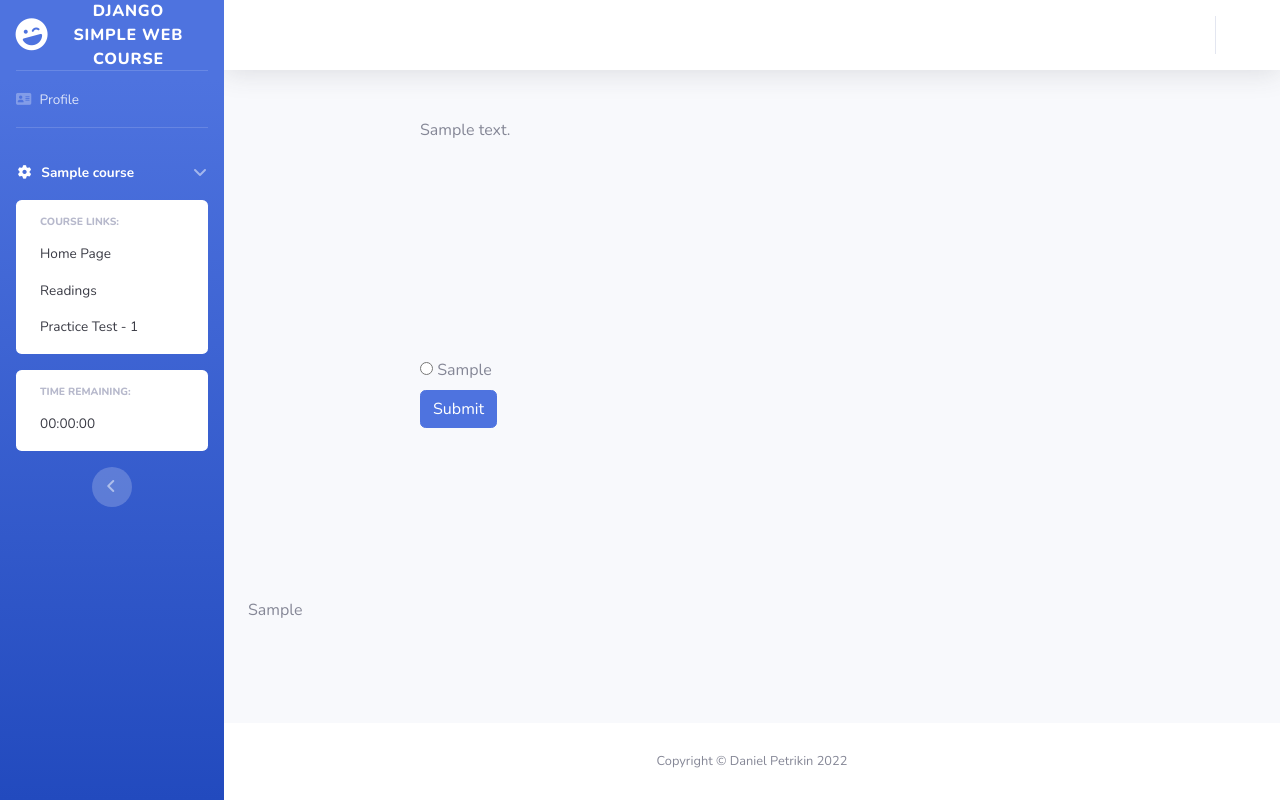
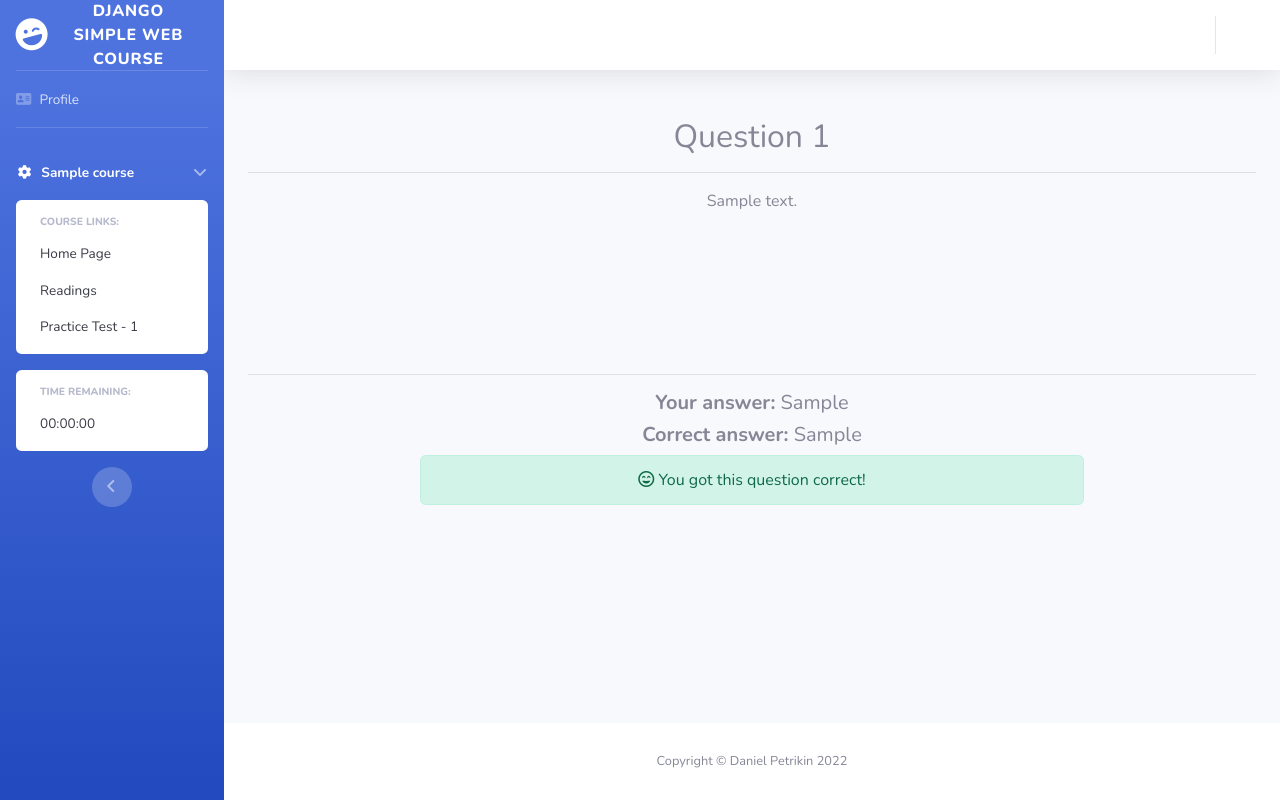
Before and after one commit to helmetwearer/django-simple-web-course, a Django app: template django_simple_web_course/core/templates/course_practice_test_question.html in a window 1280 px wide. Run offline with Django 4.2, Linux system fonts and the light colour scheme; the template is opened without the code that fills it: values that come from a table or form of the project are taken from there, others are empty; tables that the repository leaves empty hold one stand-in row (values such as "Sample post"); some libraries are stand-ins or nearby versions.

Commit message:
proper question display. need to think about test creation workflow and page locks for closed tests

```diff
--- a/django_simple_web_course/core/models.py
+++ b/django_simple_web_course/core/models.py
@@ -459,6 +459,10 @@ class CourseTestQuestionAnswerInstance(BaseModel):
     def value(self):
         return self.answer_chosen.value
 
+    @property
+    def is_correct(self):
+        return self.answer_chosen == self.question_instance.correct_multiple_choice_answer
+
 class CourseTestQuestionInstance(BaseModel):
     course_test_instance = models.ForeignKey('CourseTestInstance', null=True, on_delete=models.CASCADE,
         related_name='course_test_question_instances')
--- a/django_simple_web_course/core/templates/course_practice_test_question.html
+++ b/django_simple_web_course/core/templates/course_practice_test_question.html
@@ -6,7 +6,9 @@
 {% endblock %}
 
 {% block content %}
-<div class="question_content overflow-auto">
+<div class="question_content overflow-auto text-center">
+	<h2>Question {{question.order}}</h2>
+	<hr/>
 	<div class="row">
 		<div class="col-2">
 		</div>
@@ -15,7 +17,35 @@
 		</div>
 	</div>
 </div>
-<div class="answer_form overflow-auto">
+<hr/>
+{% if question.answer_instance %}
+<div class="answer_recap overflow-auto text-center">
+
+	<div class="row">
+		<div class="col-2">
+		</div>
+		<div class="col-8">
+			<h5><b>Your answer:</b> {{question.answer_instance.value}}</h5>
+			<h5><b>Correct answer:</b> {{question.correct_multiple_choice_answer}}</h5>
+			{% if question.answer_instance.is_correct %}
+
+			<div class="alert alert-success" role="alert">
+			  <i class="fa-regular fa-face-grin-beam"></i> You got this question correct!
+			  {% if question.next_instance_url %}<a href="{{question.next_instance_url}}" class="alert-link">Next Question</a>{% endif %}
+			</div>
+			{% else %}
+			<div class="alert alert-danger" role="alert">
+			  <i class="fa-regular fa-face-frown-open"></i> Incorrect answer
+			  {% if question.next_instance_url %}<a href="{{question.next_instance_url}}" class="alert-link">Next Question</a>{% endif %}
+			</div>
+			{% endif %}
+		</div>
+		<div class="col-2">
+		</div>
+	</div>
+</div>
+{% else %}
+<div class="answer_form overflow-auto text-center">
 	<div class="row">
 		<div class="col-2">
 		</div>
@@ -30,10 +60,9 @@
 		</div>
 	</div>
 </div>
+{% endif %}
 
-{% if question.answer_instance %}
-{{question.answer_instance.value}}
-{% endif %}
+
 
 
 <div class="row">
--- a/django_simple_web_course/core/templates/dashboard_base.html
+++ b/django_simple_web_course/core/templates/dashboard_base.html
@@ -21,8 +21,10 @@
 
     <!-- Custom styles for this template-->
     <link href="{% static 'css/sb-admin-2.min.css' %}" rel="stylesheet">
+    <!--
     <script src="https://kit.fontawesome.com/ce091ec40f.js" crossorigin="anonymous"></script>
-
+    -->
+    <link rel="stylesheet" type="text/css" href="https://cdnjs.cloudflare.com/ajax/libs/font-awesome/6.2.0/css/all.min.css">
     {% block extra_css %}
     {% endblock %}
     <link href="{% static 'css/custom.css' %}" rel="stylesheet">
```
